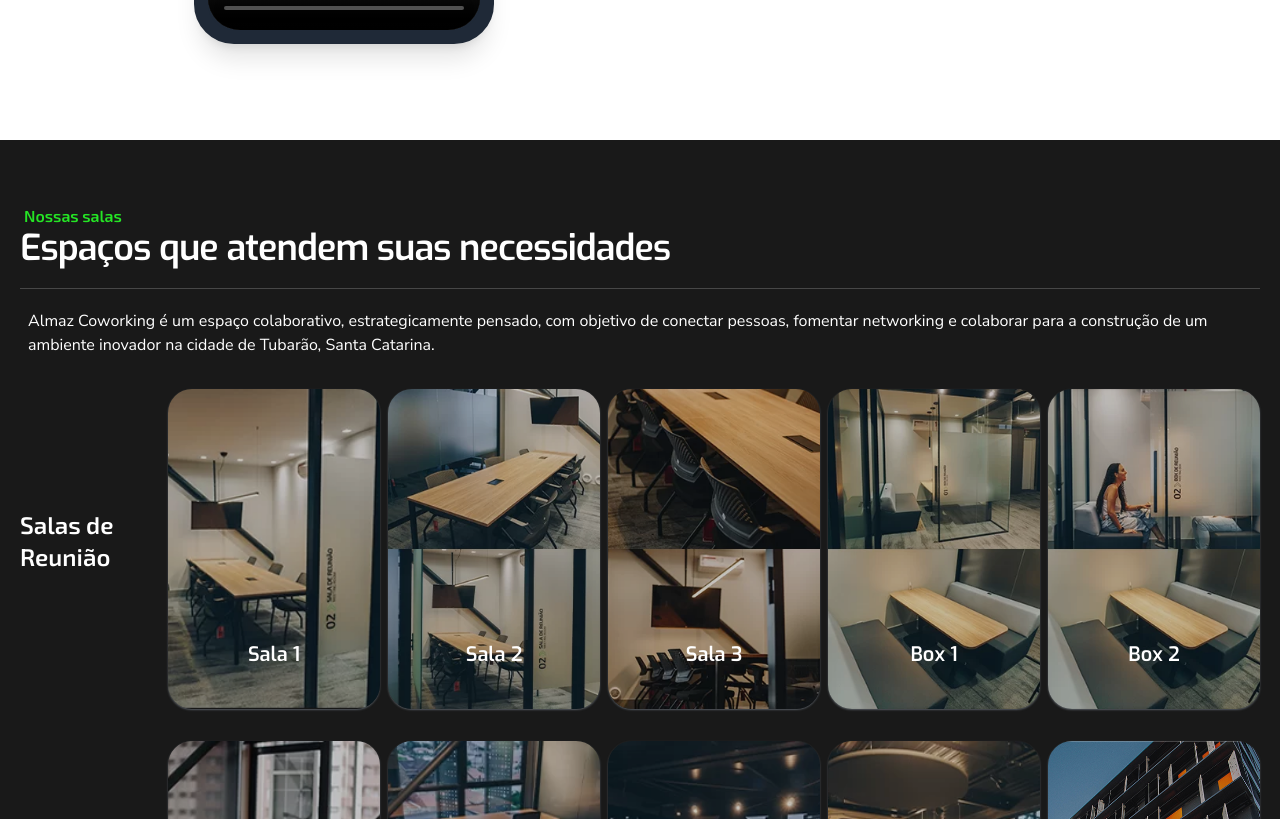
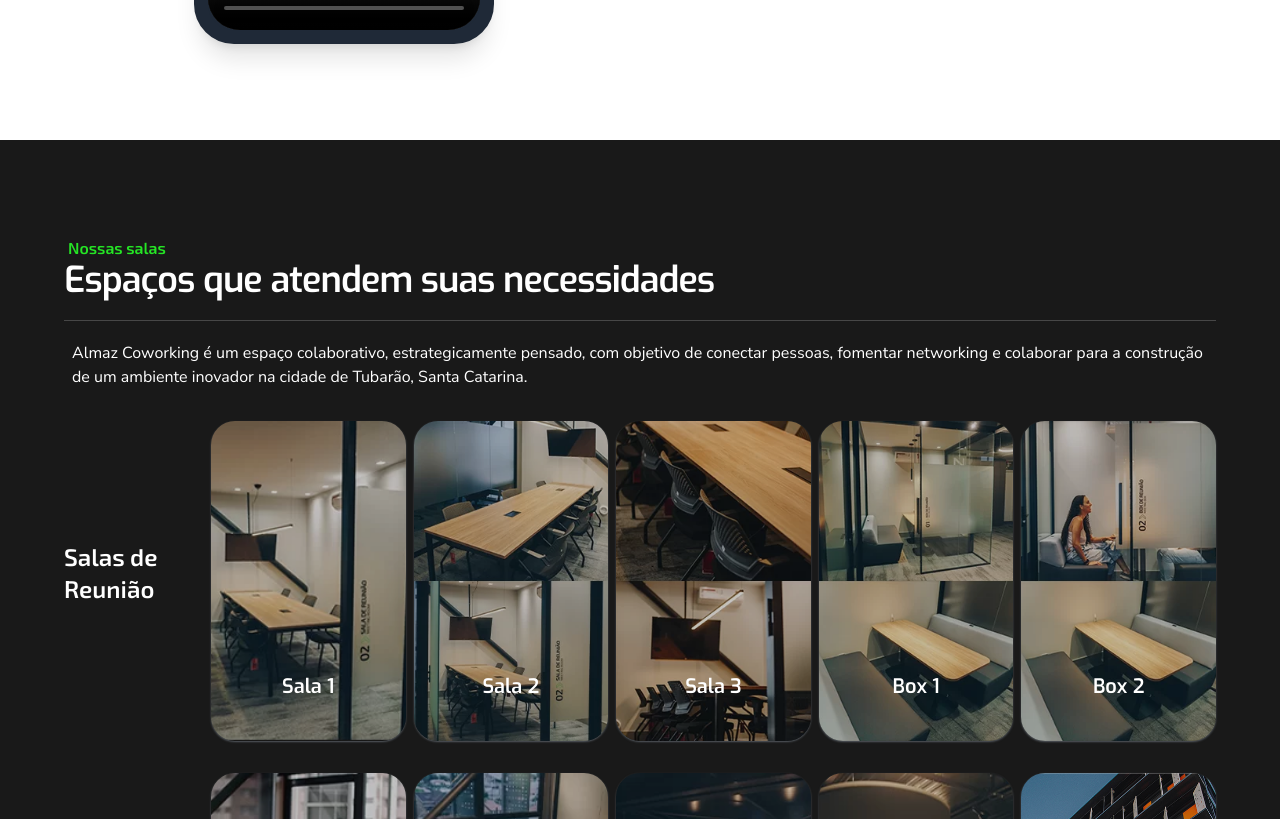
Before and after one commit to gustavospriebe/coworking-website, a Next.js app: page / in a window 1280 px wide. Shown: the part 3181-4000 px from the top of the page. Built offline with nearby package versions, Linux system fonts and the light colour scheme; grey boxes are pictures that could not be loaded.

Commit message:
fixed structure layout size

```diff
--- a/components/Carousel/Carousel.tsx
+++ b/components/Carousel/Carousel.tsx
@@ -28,7 +28,7 @@ export function CarouselComponent() {
         <>
             <div
                 id="estrutura"
-                className="w-full bg-bg-black px-7 py-16 md:px-12 lg:px-16 lg:py-24 "
+                className="w-full bg-bg-black px-7 py-16 md:px-12 lg:px-16 lg:py-24"
             >
                 <div className="mx-auto w-full max-w-7xl">
                     <div className="relative m-auto items-center align-middle">
--- a/components/Structure/Structure.tsx
+++ b/components/Structure/Structure.tsx
@@ -7,14 +7,17 @@ export function Structure() {
     const { Structure } = structureConfig;
 
     return (
-        <div id="salas" className="w-full bg-bg-black px-5 py-16 ">
+        <div
+            id="salas"
+            className="w-full bg-bg-black px-7 py-16 md:px-12 lg:px-16 lg:py-24"
+        >
             <div className="mx-auto w-full max-w-7xl">
                 <SectionHeader
                     sectionName="Nossas salas"
                     sectionHeader="Espaços que atendem suas necessidades"
                     colorSeparator="bg-whiter/20"
                 />
-                <p className="text-whiter font-nunitosans px-2">
+                <p className="px-2 font-nunitosans text-whiter">
                     Almaz Coworking é um espaço colaborativo, estrategicamente
                     pensado, com objetivo de conectar pessoas, fomentar
                     networking e colaborar para a construção de um ambiente
@@ -73,13 +76,13 @@ export function Structure() {
                                         <Image
                                             src={asset.image}
                                             alt=""
-                                            className="h-full w-full rounded-3xl sm:max-w-[335px] object-cover opacity-75 brightness-75"
+                                            className="h-full w-full rounded-3xl object-cover opacity-75 brightness-75 sm:max-w-[335px]"
                                         />
                                         <div className="flex w-full flex-col items-center justify-center gap-4 px-2 text-whiter">
                                             <p className="font-exo text-xl font-semibold">
                                                 {asset.name}
                                             </p>
-                                            <div className="space-y-2 font-nunitosans text-sm mt-2">
+                                            <div className="mt-2 space-y-2 font-nunitosans text-sm">
                                                 {asset.description.map(
                                                     (desc, descIndex) => (
                                                         <p
```
